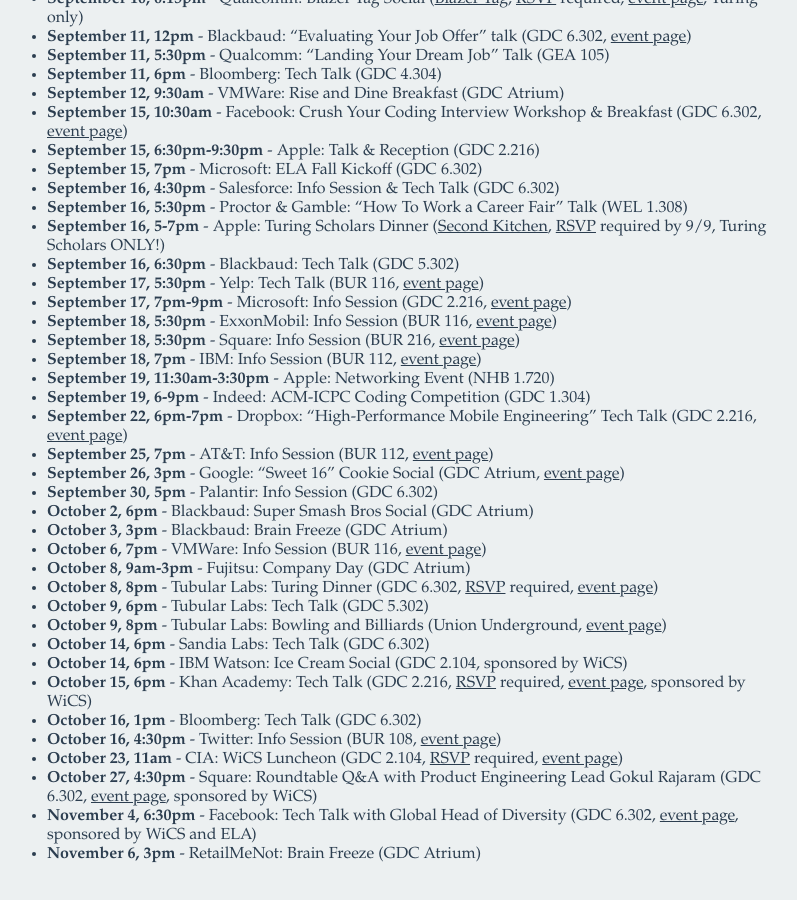
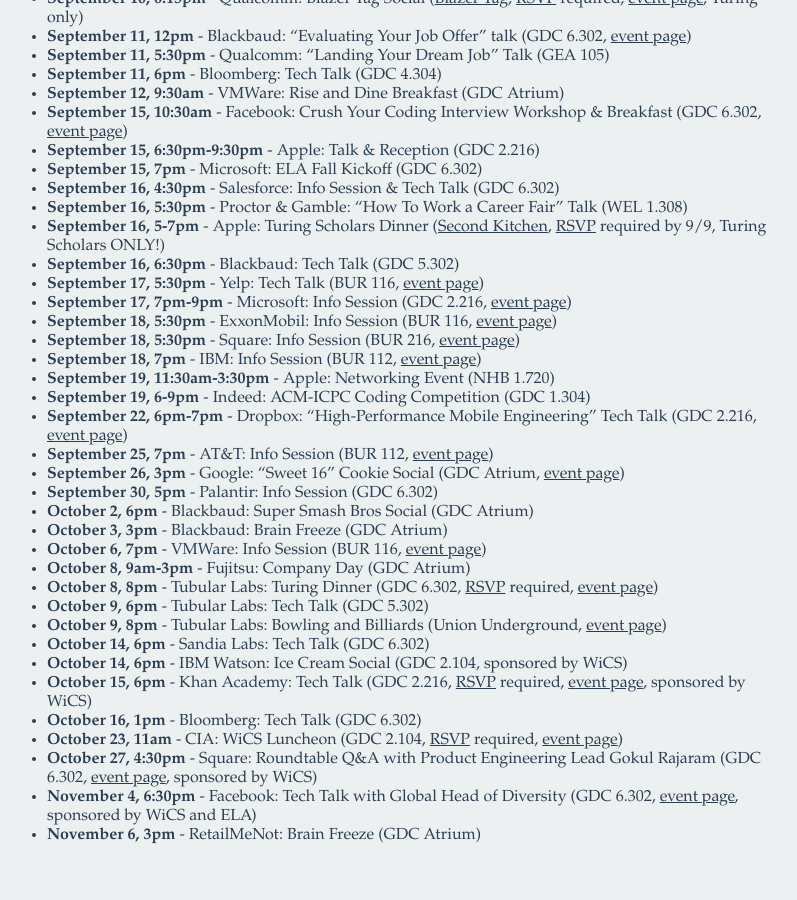
Before and after one commit to mattbroussard/mattbroussard.github.io, a Jekyll site: the page built from teaching/fall2014/pod/index.md, in a window 1280 px wide and 900 px high, scrolled down 2034 px. Shown: the whole window, without its empty margins (243-1040 px from the left). Built offline with Jekyll 4.4.1, drawn with Linux system fonts in a browser that asks for light colours; nearby versions of some CDN libraries; comment, search, counter and statistics services are not loaded.

Commit message:
remove cancelled Twitter info session

```diff
--- a/teaching/fall2014/pod/index.md
+++ b/teaching/fall2014/pod/index.md
@@ -137,7 +137,6 @@
 - **October 14, 6pm** - IBM Watson: Ice Cream Social (GDC 2.104, sponsored by WiCS)
 - **October 15, 6pm** - Khan Academy: Tech Talk (GDC 2.216, [RSVP](http://goo.gl/3xCBtd) required, [event page](https://www.facebook.com/events/1537141253190061/), sponsored by WiCS)
 - **October 16, 1pm** - Bloomberg: Tech Talk (GDC 6.302)
-- **October 16, 4:30pm** - Twitter: Info Session (BUR 108, [event page](https://www.facebook.com/events/822302691113764/))
 - **October 23, 11am** - CIA: WiCS Luncheon (GDC 2.104, [RSVP](https://docs.google.com/forms/d/1otjoq6fviysY2KplvTOwDU4ukNjg7A8G0wiJMkRKnhc/viewform?usp=send_form) required, [event page](https://www.facebook.com/events/1531950963686100/))
 - **October 27, 4:30pm** - Square: Roundtable Q&A with Product Engineering Lead Gokul Rajaram (GDC 6.302, [event page](https://www.facebook.com/events/1493714344214193/), sponsored by WiCS)
 - **November 4, 6:30pm** - Facebook: Tech Talk with Global Head of Diversity (GDC 6.302, [event page](https://www.facebook.com/events/733830080029419/), sponsored by WiCS and ELA)
```
